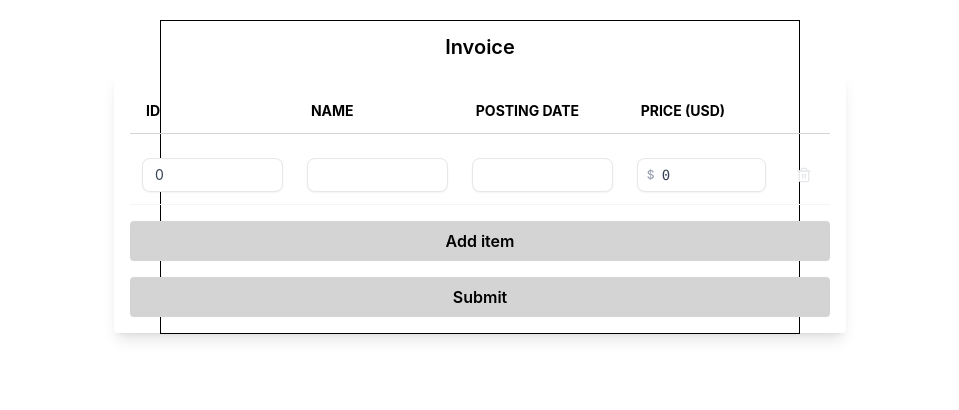
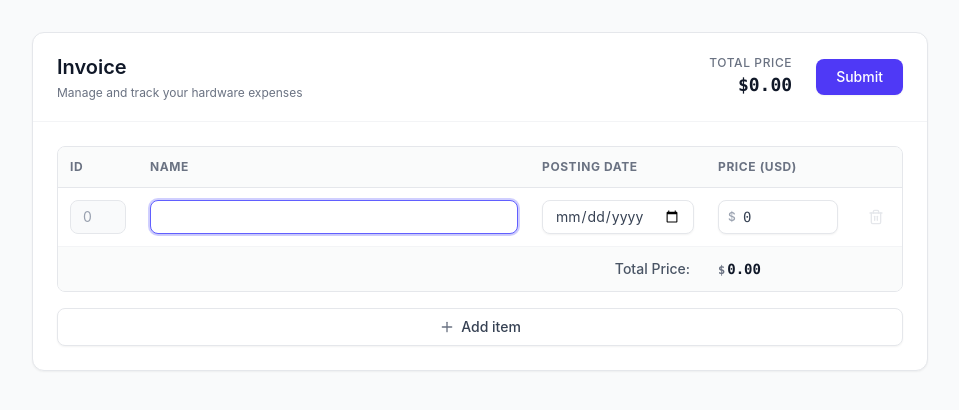
Before and after one commit to polemaster/hardware-expense-tracker, a React (Vite) app in the folder frontend/: page / in a window 1280 px wide. Shown: the top 410 px of the page, without its empty margins (160-1119 px from the left). Built offline with nearby package versions, Linux system fonts and the light colour scheme.

Commit message:
feat: improve invoice styling and calculate total price

```diff
--- a/frontend/src/App.tsx
+++ b/frontend/src/App.tsx
@@ -2,8 +2,8 @@ import { InvoiceCard } from "./components/InvoiceCard";
 
 function App() {
   return (
-    <main className="mt-5">
-      <InvoiceCard></InvoiceCard>
+    <main className="min-h-screen py-8 px-4 sm:px-6 lg:px-8">
+      <InvoiceCard />
     </main>
   );
 }
--- a/frontend/src/components/InputField.tsx
+++ b/frontend/src/components/InputField.tsx
@@ -1,11 +1,9 @@
 import { cn } from "../lib/utils";
 
-interface Props {
-  value: string | number;
-  inputType: "number" | "text";
+interface Props
+  extends Omit<React.ComponentProps<"input">, "onChange" | "type"> {
+  inputType: "number" | "text" | "date";
   onChange: (value: string) => void;
-  disabled?: boolean;
-  className?: string;
 }
 
 export function InputField({
@@ -14,21 +12,25 @@ export function InputField({
   onChange,
   disabled,
   className,
+  ref,
+  ...rest
 }: Props) {
   return (
     <input
+      ref={ref}
       type={inputType}
-      // ref={inputRef}
       value={value}
       onChange={(e) => onChange(e.target.value)}
-      // className="w-full px-2 py-2 text-lg bg-neutral-300 rounded border focus:outline-none disabled:opacity-60 disabled:cursor-not-allowed disabled:bg-neutral-200"
       className={cn(
         "w-full py-1.5 px-3 text-sm text-gray-700 bg-white placeholder-gray-300",
         "border border-gray-200 rounded-lg shadow-xs transition-shadow",
         "focus:outline-none focus:ring-2 focus:ring-indigo-500/30 focus:border-indigo-500",
+        "disabled:bg-gray-50 disabled:text-gray-400 disabled:cursor-not-allowed disabled:shadow-none",
+        inputType === "date" && "cursor-pointer",
         className,
       )}
       disabled={disabled}
+      {...rest}
     />
   );
 }
--- a/frontend/src/components/InvoiceCard.tsx
+++ b/frontend/src/components/InvoiceCard.tsx
@@ -1,16 +1,12 @@
 import { useState } from "react";
-import type { EditableItemKey, Invoice, InvoiceItem } from "../types/invoice";
+import type { EditableItemKey, InvoiceItem } from "../types/invoice";
 import { InvoiceItemRow } from "./InvoiceItemRow";
+import { Plus } from "lucide-react";
+import { cn } from "../lib/utils";
 
 export function InvoiceCard() {
   const columnKeys = ["id", "name", "posting date", "price (USD)"];
 
-  // const [invoice, setInvoice] = useState<Invoice>({
-  //   id: 0,
-  //   title: "First invoice",
-  //   items: [],
-  //   createdAt: "",
-  // });
   const [items, setItems] = useState<InvoiceItem[]>([
     {
       id: 0,
@@ -19,6 +15,11 @@ export function InvoiceCard() {
       priceUSD: 0,
     },
   ]);
+
+  const totalPrice = items.reduce(
+    (sum, item) => sum + (Number(item.priceUSD) || 0),
+    0,
+  );
 
   function updateItem<K extends EditableItemKey>(
     itemId: number,
@@ -32,65 +33,134 @@ export function InvoiceCard() {
     );
   }
 
+  function addItem() {
+    setItems((prevItems) => [
+      ...prevItems,
+      {
+        id: prevItems.length,
+        name: "",
+        postingDate: "",
+        priceUSD: 0,
+      },
+    ]);
+  }
+
+  function removeItem(itemId: number) {
+    if (itemId === 0) return;
+    setItems((prevItems) =>
+      prevItems
+        .filter((item) => item.id !== itemId)
+        .map((item, index) => ({
+          ...item,
+          id: index,
+        })),
+    );
+  }
+
   return (
-    <div className="border w-1/2 m-auto flex-center flex-col">
-      <h2>Invoice</h2>
+    <div className="w-full max-w-4xl mx-auto bg-white rounded-xl border border-gray-200 shadow-xs overflow-hidden">
+      <form
+        onSubmit={(e) => {
+          e.preventDefault();
+        }}
+      >
+        <div className="px-6 py-5 border-b border-gray-100 flex items-center justify-between gap-4">
+          <div>
+            <h2 className="text-xl font-semibold text-gray-900 my-0">Invoice</h2>
+            <p className="text-xs text-gray-500 mt-1">
+              Manage and track your hardware expenses
+            </p>
+          </div>
 
-      <form
-        // onSubmit={onSubmit}
-        className="p-4 shadow-lg rounded "
+          <div className="flex items-center gap-6">
+            <div className="text-right">
+              <span className="text-xs font-medium text-gray-500 block uppercase tracking-wider">
+                Total Price
+              </span>
+              <span className="text-lg font-bold font-mono text-gray-900">
+                $
+                {totalPrice.toLocaleString("en-US", {
+                  minimumFractionDigits: 2,
+                  maximumFractionDigits: 2,
+                })}
+              </span>
+            </div>
+
+            <button
+              type="submit"
+              className="py-2 px-5 text-sm font-medium text-white bg-indigo-600 hover:bg-indigo-700 active:bg-indigo-800 rounded-lg shadow-xs transition-colors flex items-center justify-center focus:outline-none focus:ring-2 focus:ring-indigo-500/30 focus:ring-offset-2 cursor-pointer"
             >
-        {/* <div className="overflow-x-auto my-5 flex-center"> */}
-        <div className="overflow-x-auto">
-          {/* <table className="text-center"> */}
+              Submit
+            </button>
+          </div>
+        </div>
+
+        <div className="p-6">
+          <div className="overflow-x-auto rounded-lg border border-gray-200">
             <table className="w-full text-left border-collapse min-w-175">
-            <thead className="text-sm uppercase border-b border-neutral-300">
+              <thead className="text-xs font-semibold uppercase tracking-wider text-gray-500 bg-gray-50/80 border-b border-gray-200">
                 <tr>
                   {columnKeys.map((key) => (
-                  <th key={String(key)} className="px-4 py-3 min-w-24">
+                    <th
+                      key={String(key)}
+                      className={cn(
+                        "px-3 py-3",
+                        key === "id" && "w-20",
+                        key === "posting date" && "w-44",
+                        key === "price (USD)" && "w-36",
+                      )}
+                    >
                       {String(key)}
                     </th>
                   ))}
+                  <th className="w-12 px-3 py-3 text-center">
+                    <span className="sr-only">Actions</span>
+                  </th>
                 </tr>
               </thead>
-            <tbody>
-              <tr className="h-3">
-                <td colSpan={columnKeys.length}></td>
-              </tr>
+              <tbody className="bg-white">
                 {items.map((item) => (
                   <InvoiceItemRow
                     item={item}
                     key={item.id}
                     onUpdate={(key, value) => updateItem(item.id, key, value)}
-                  canRemove={false}
-                  onRemove={() => {}}
+                    canRemove={item.id !== 0}
+                    onRemove={() => removeItem(item.id)}
                   />
                 ))}
-              {/* {data.map((row, rowIndex) => ( */}
-              {/*   <tr key={rowIndex} className=""> */}
-              {/*     {columnKeys.map((key) => ( */}
-              {/*       <td key={String(key)} className="px-4 py-2"> */}
-              {/*         {renderers[key] */}
-              {/*           ? renderers[key]!(row[key], row) */}
-              {/*           : (row[key] as React.ReactNode)} */}
-              {/*       </td> */}
-              {/*     ))} */}
-              {/*   </tr> */}
-              {/* ))} */}
               </tbody>
+              <tfoot className="bg-gray-50/80 border-t border-gray-200 font-medium text-sm">
+                <tr>
+                  <td
+                    colSpan={3}
+                    className="px-4 py-3 text-right text-gray-600 font-medium"
+                  >
+                    Total Price:
+                  </td>
+                  <td className="px-3 py-3 font-mono font-semibold text-gray-900">
+                    <span className="text-gray-500 text-xs mr-0.5">$</span>
+                    {totalPrice.toLocaleString("en-US", {
+                      minimumFractionDigits: 2,
+                      maximumFractionDigits: 2,
+                    })}
+                  </td>
+                  <td className="w-12 px-3 py-3"></td>
+                </tr>
+              </tfoot>
             </table>
           </div>
 
-        <button className="mt-4 w-full h-10 bg-neutral-300 hover:bg-neutral-400 font-semibold rounded transition duration-100 cursor-pointer">
+          <div className="mt-4">
+            <button
+              type="button"
+              onClick={addItem}
+              className="w-full py-2 px-3 text-sm font-medium text-gray-700 bg-white hover:bg-gray-50 border border-gray-200 rounded-lg shadow-xs transition-colors flex items-center justify-center gap-1.5 focus:outline-none focus:ring-2 focus:ring-indigo-500/30 focus:border-indigo-500 cursor-pointer"
+            >
+              <Plus className="w-4 h-4 text-gray-500" />
               Add item
             </button>
-
-        <button
-          type="submit"
-          className="mt-4 w-full h-10 bg-neutral-300 hover:bg-neutral-400 font-semibold rounded transition duration-100 cursor-pointer"
-        >
-          Submit
-        </button>
+          </div>
+        </div>
       </form>
     </div>
   );
--- a/frontend/src/components/InvoiceItemRow.tsx
+++ b/frontend/src/components/InvoiceItemRow.tsx
@@ -1,15 +1,8 @@
-// import { useRef, useEffect } from "react";
-// import type { Item } from "../models/item";
+import { useEffect, useRef } from "react";
 import type { EditableItemKey, InvoiceItem } from "../types/invoice";
 import { InputField } from "./InputField";
 import { Trash2 } from "lucide-react";
 
-// type Props = {
-//   items: Item[];
-//   onChange: (val: string) => void;
-//   onSubmit: () => void;
-//   children?: React.ReactNode;
-// };
 interface Props {
   item: InvoiceItem;
   onUpdate: <K extends EditableItemKey>(
@@ -21,12 +14,11 @@ interface Props {
 }
 
 export function InvoiceItemRow({ item, onUpdate, canRemove, onRemove }: Props) {
-  // export function ItemsForm({ items, onChange, onSubmit, children }: Props) {
-  // const inputRef = useRef<HTMLInputElement | null>(null);
+  const inputRef = useRef<HTMLInputElement | null>(null);
 
-  // useEffect(() => {
-  //   inputRef.current?.focus();
-  // }, []);
+  useEffect(() => {
+    inputRef.current?.focus();
+  }, []);
 
   return (
     <tr className="border-b border-gray-100 hover:bg-gray-50/70 transition-colors group">
@@ -40,6 +32,7 @@ export function InvoiceItemRow({ item, onUpdate, canRemove, onRemove }: Props) {
       </td>
       <td className="p-3 align-middle">
         <InputField
+          ref={inputRef}
           value={item.name}
           inputType="text"
           onChange={(value) => onUpdate("name", value)}
@@ -48,8 +41,15 @@ export function InvoiceItemRow({ item, onUpdate, canRemove, onRemove }: Props) {
       <td className="p-3 align-middle">
         <InputField
           value={item.postingDate}
-          inputType="text"
+          inputType="date"
           onChange={(value) => onUpdate("postingDate", value)}
+          onClick={(e) => {
+            try {
+              e.currentTarget.showPicker?.();
+            } catch {
+              // Ignore unsupported environments
+            }
+          }}
         />
       </td>
       <td className="p-3 align-middle">
@@ -71,13 +71,15 @@ export function InvoiceItemRow({ item, onUpdate, canRemove, onRemove }: Props) {
           type="button"
           onClick={onRemove}
           disabled={!canRemove}
-          title={canRemove ? "Remove this row" : "Must keep at least one row"}
+          title={canRemove ? "Remove this row" : "Cannot remove row with ID 0"}
           className={`p-1.5 rounded-lg transition-colors ${
             canRemove
               ? "text-gray-400 hover:text-rose-600 hover:bg-rose-50 cursor-pointer"
               : "text-gray-200 cursor-not-allowed"
           }`}
-          aria-label={`Delete row ${item.id + 1}`}
+          aria-label={
+            canRemove ? `Delete row ${item.id}` : `Cannot delete row ${item.id}`
+          }
         >
           <Trash2 className="w-4 h-4" />
         </button>
--- a/frontend/src/index.css
+++ b/frontend/src/index.css
@@ -1,10 +1,9 @@
 @import "tailwindcss";
 
 @layer base {
-  /* body { */
-  /*   color: white; */
-  /*   @apply bg-neutral-800; */
-  /* } */
+  body {
+    @apply bg-gray-50 text-gray-900 antialiased;
+  }
 
   h1,
   h2,
```
Lines whose indentation alone changed are shown as unchanged.
